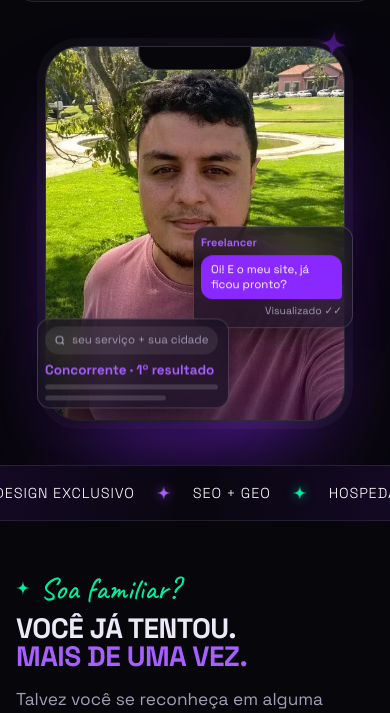
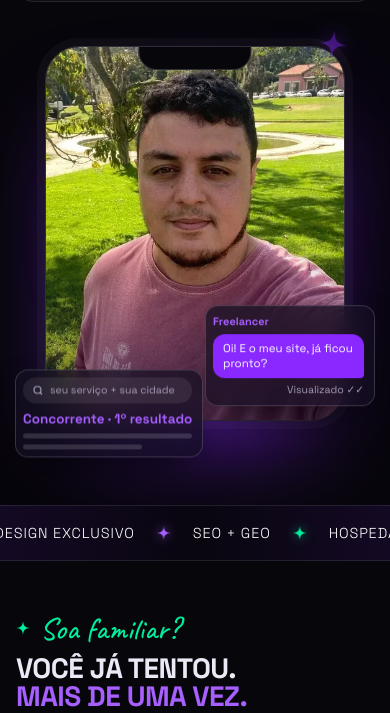
Before and after one commit to DevCassianoGalvao/novositecassiano, a PHP site: page /site-por-assinatura/index.html in a window 390 px wide. Shown: the part 749-1462 px from the top of the page. Run offline with PHP 8.4, Linux system fonts and the light colour scheme; some libraries are stand-ins or nearby versions.

Commit message:
Site por assinatura: no celular, cards da foto abaixo do queixo e saindo pelas laterais
Co-Authored-By: Claude Opus 5.5 <noreply@anthropic.com>
Claude-Session: https://claude.ai/code/session_01E7WAgntHEqyN738KZZtxg4

```diff
--- a/site-por-assinatura/assinatura.css
+++ b/site-por-assinatura/assinatura.css
@@ -502,3 +502,14 @@ body.sa{font-size:18px}
   .sa-ring{width:130px;height:130px}
   .sa-checks{max-width:none;width:auto}
 }
+
+/* celular: cards abaixo do queixo, um pra cada lado, saindo um pouco da foto */
+@media (max-width:720px){
+  .sa-photo{margin-bottom:40px}
+  .sa-pain--b{right:-30px;bottom:3%;top:auto;max-width:170px}
+  .sa-pain--c{left:-30px;bottom:-12%;top:auto}
+  .sa-serp{min-width:0;width:auto}
+  .sa-serp small,.sa-serp b{white-space:nowrap}
+  .sa-serp small{font-size:10.5px}
+  .sa-pain--c{bottom:-10%}
+}
--- a/site-por-assinatura/index.html
+++ b/site-por-assinatura/index.html
@@ -30,8 +30,8 @@
 <link rel="preconnect" href="https://fonts.gstatic.com" crossorigin>
 <link rel="preload" as="style" href="https://fonts.googleapis.com/css2?family=Caveat:wght@400;500;600&family=Space+Grotesk:wght@300;400;500;700&family=Space+Mono:wght@400;700&display=swap" onload="this.onload=null;this.rel='stylesheet'">
 <noscript><link rel="stylesheet" href="https://fonts.googleapis.com/css2?family=Caveat:wght@400;500;600&family=Space+Grotesk:wght@300;400;500;700&family=Space+Mono:wght@400;700&display=swap"></noscript>
-<link rel="stylesheet" href="/assets/css/style.css?v=20261028-2205">
-<link rel="stylesheet" href="/site-por-assinatura/assinatura.css?v=20261028-2205">
+<link rel="stylesheet" href="/assets/css/style.css?v=20261028-2210">
+<link rel="stylesheet" href="/site-por-assinatura/assinatura.css?v=20261028-2210">
 <script type="application/ld+json">
 {"@context":"https://schema.org","@graph":[
 {"@type":"Service","name":"Site por assinatura","serviceType":"Criação de sites","provider":{"@type":"ProfessionalService","name":"Cassiano Galvão","url":"https://cassianogalvao.com.br/","telephone":"+55-22-99756-0717","address":{"@type":"PostalAddress","addressLocality":"Nova Friburgo","addressRegion":"RJ","addressCountry":"BR"}},"areaServed":"BR","url":"https://cassianogalvao.com.br/site-por-assinatura/",
@@ -561,7 +561,7 @@ src="https://www.facebook.com/tr?id=987681871022914&ev=PageView&noscript=1"
   </div>
 </div>
 
-<script defer src="/assets/js/data.js?v=20261028-2205"></script>
-<script defer src="/site-por-assinatura/assinatura.js?v=20261028-2205"></script>
+<script defer src="/assets/js/data.js?v=20261028-2210"></script>
+<script defer src="/site-por-assinatura/assinatura.js?v=20261028-2210"></script>
 </body>
 </html>
```
